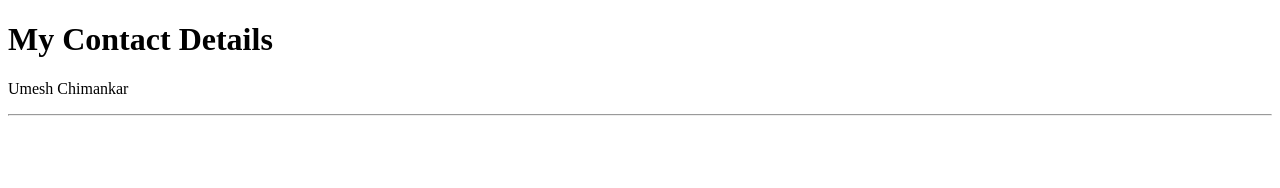
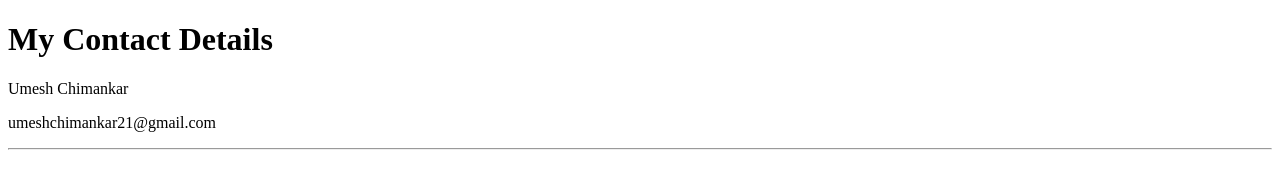
Before and after one commit to umeshchimankar/cv, a plain HTML site: page contact-me.html in a window 1280 px wide. Drawn offline with Linux system fonts and the light colour scheme.

Commit message:
Update contact-me.html

```diff
--- a/contact-me.html
+++ b/contact-me.html
@@ -7,6 +7,7 @@
   <body>
     <h1>My Contact Details</h1>
     <p>Umesh Chimankar</p>
+    <p>umeshchimankar21@gmail.com</p>
     <hr>
   </body>
 </html>
```
